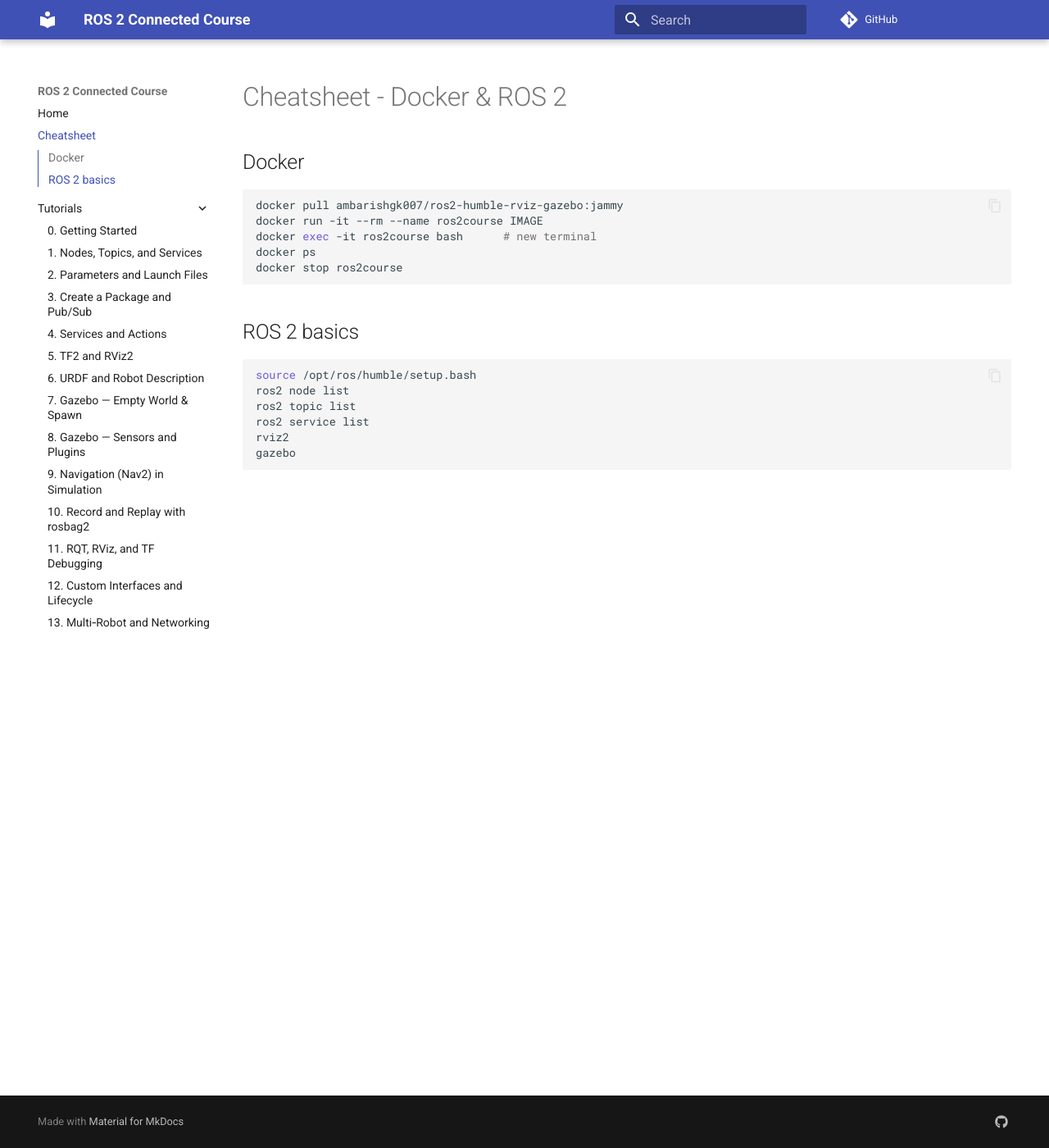
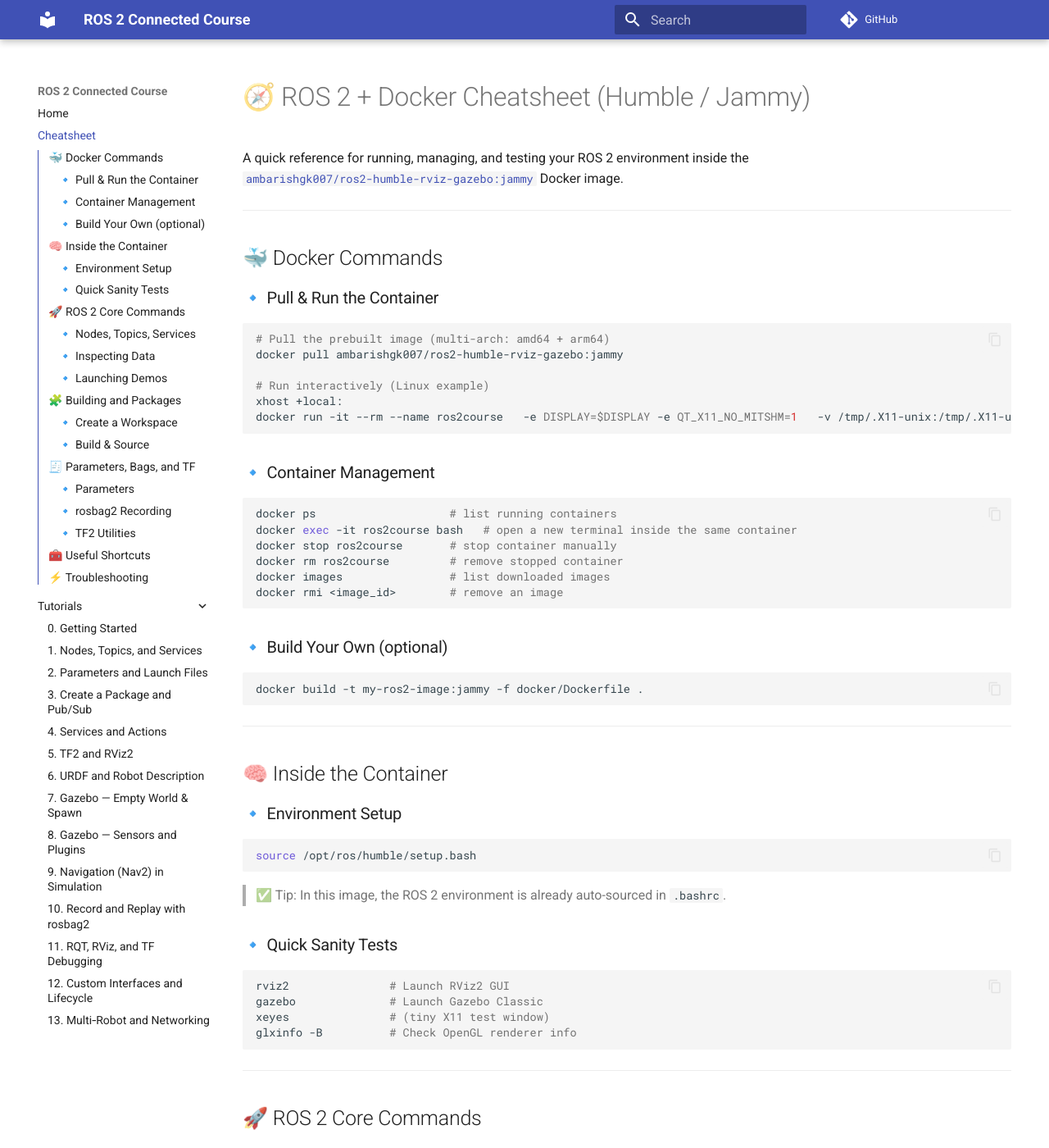
Before and after one commit to AmbarishGK/ROS2-Tutorial, an MkDocs documentation site: the page built from docs/CHEATSHEET.md, in a window 1280 px wide and 1400 px high. Shown: the whole window at 82% size. Built offline with MkDocs 1.6.1 and Material for MkDocs 9.7.7, drawn with Linux system fonts in a browser that asks for light colours; comment, search, counter and statistics services are not loaded; some of the changed text lies outside the part shown.

Commit message:
Added changes

````diff
--- a/docs/CHEATSHEET.md
+++ b/docs/CHEATSHEET.md
@@ -1,20 +1,148 @@
-# Cheatsheet - Docker & ROS 2
+# 🧭 ROS 2 + Docker Cheatsheet (Humble / Jammy)
 
-## Docker
+A quick reference for running, managing, and testing your ROS 2 environment inside the
+[`ambarishgk007/ros2-humble-rviz-gazebo:jammy`](https://hub.docker.com/r/ambarishgk007/ros2-humble-rviz-gazebo) Docker image.
+
+---
+
+## 🐳 Docker Commands
+
+### 🔹 Pull & Run the Container
 ```bash
+# Pull the prebuilt image (multi-arch: amd64 + arm64)
 docker pull ambarishgk007/ros2-humble-rviz-gazebo:jammy
-docker run -it --rm --name ros2course IMAGE
-docker exec -it ros2course bash      # new terminal
-docker ps
-docker stop ros2course
+
+# Run interactively (Linux example)
+xhost +local:
+docker run -it --rm --name ros2course   -e DISPLAY=$DISPLAY -e QT_X11_NO_MITSHM=1   -v /tmp/.X11-unix:/tmp/.X11-unix:ro   -v $(pwd):/home/ros/ros2_tutorial   --device /dev/dri   ambarishgk007/ros2-humble-rviz-gazebo:jammy
 ```
 
-## ROS 2 basics
+### 🔹 Container Management
+```bash
+docker ps                    # list running containers
+docker exec -it ros2course bash   # open a new terminal inside the same container
+docker stop ros2course       # stop container manually
+docker rm ros2course         # remove stopped container
+docker images                # list downloaded images
+docker rmi <image_id>        # remove an image
+```
+
+### 🔹 Build Your Own (optional)
+```bash
+docker build -t my-ros2-image:jammy -f docker/Dockerfile .
+```
+
+---
+
+## 🧠 Inside the Container
+
+### 🔹 Environment Setup
 ```bash
 source /opt/ros/humble/setup.bash
+```
+
+> ✅ Tip: In this image, the ROS 2 environment is already auto-sourced in `.bashrc`.
+
+### 🔹 Quick Sanity Tests
+```bash
+rviz2               # Launch RViz2 GUI
+gazebo              # Launch Gazebo Classic
+xeyes               # (tiny X11 test window)
+glxinfo -B          # Check OpenGL renderer info
+```
+
+---
+
+## 🚀 ROS 2 Core Commands
+
+### 🔹 Nodes, Topics, Services
+```bash
 ros2 node list
 ros2 topic list
 ros2 service list
-rviz2
-gazebo
+ros2 action list
 ```
+
+### 🔹 Inspecting Data
+```bash
+ros2 topic echo /topic_name
+ros2 topic info /topic_name
+ros2 interface show geometry_msgs/msg/Twist
+```
+
+### 🔹 Launching Demos
+```bash
+ros2 run demo_nodes_cpp talker
+ros2 run demo_nodes_cpp listener
+ros2 launch demo_nodes_cpp talk_listen.launch.py
+```
+
+---
+
+## 🧩 Building and Packages
+
+### 🔹 Create a Workspace
+```bash
+mkdir -p ~/ros2_ws/src
+cd ~/ros2_ws/src
+ros2 pkg create --build-type ament_python my_pkg
+```
+
+### 🔹 Build & Source
+```bash
+cd ~/ros2_ws
+colcon build
+source install/setup.bash
+```
+
+---
+
+## 🧾 Parameters, Bags, and TF
+
+### 🔹 Parameters
+```bash
+ros2 param list
+ros2 param get /node_name param_name
+ros2 param set /node_name param_name value
+```
+
+### 🔹 rosbag2 Recording
+```bash
+ros2 bag record -a                      # record all topics
+ros2 bag record /topic1 /topic2         # record selected topics
+ros2 bag info <bag_name>
+ros2 bag play <bag_name>
+```
+
+### 🔹 TF2 Utilities
+```bash
+ros2 run tf2_tools view_frames          # generate TF tree PDF
+ros2 run tf2_ros tf2_echo base_link camera_link
+```
+
+---
+
+## 🧰 Useful Shortcuts
+
+| Task | Command |
+|------|----------|
+| Open new terminal in same container | `docker exec -it ros2course bash` |
+| Save container state as image | `docker commit ros2course my-snapshot:latest` |
+| Clean all stopped containers | `docker container prune` |
+| Clean dangling images | `docker image prune` |
+
+---
+
+## ⚡ Troubleshooting
+
+| Problem | Solution |
+|----------|-----------|
+| GUI apps not opening (Linux) | Run `xhost +local:` before `docker run` |
+| GUI apps not opening (Windows WSL2) | Run container *inside* WSL; check `/mnt/wslg` exists |
+| macOS blank window | Ensure XQuartz is running (`xhost + 127.0.0.1`) |
+| Permission denied (Docker) | Add user to Docker group → `sudo usermod -aG docker $USER` |
+
+---
+
+**Author:** [Ambarish G.K](https://github.com/ambarishgk007)
+**Docker Hub:** [ambarishgk007/ros2-humble-rviz-gazebo](https://hub.docker.com/r/ambarishgk007/ros2-humble-rviz-gazebo)
````
Also changed, not shown: docs/index.md (+38 -35 lines).
